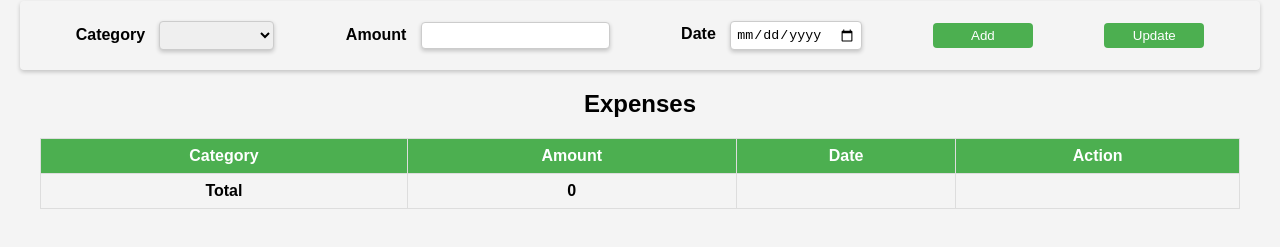
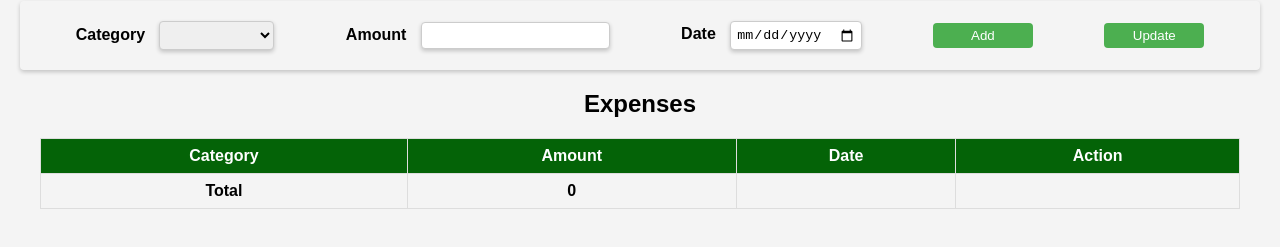
Before and after one commit to abdozayan12/CodeAlpha_Expense-Tracker, a website: page index.html in a window 1280 px wide. Shown: the part 99-346 px from the top of the page. Drawn offline with Linux system fonts and the light colour scheme.

Commit message:
Update styles.css

```diff
--- a/styles.css
+++ b/styles.css
@@ -83,7 +83,7 @@ td {
 }
 
 th {
-  background-color: #4caf50;
+  background-color: #046307;
   color: white;
 }
 
```
